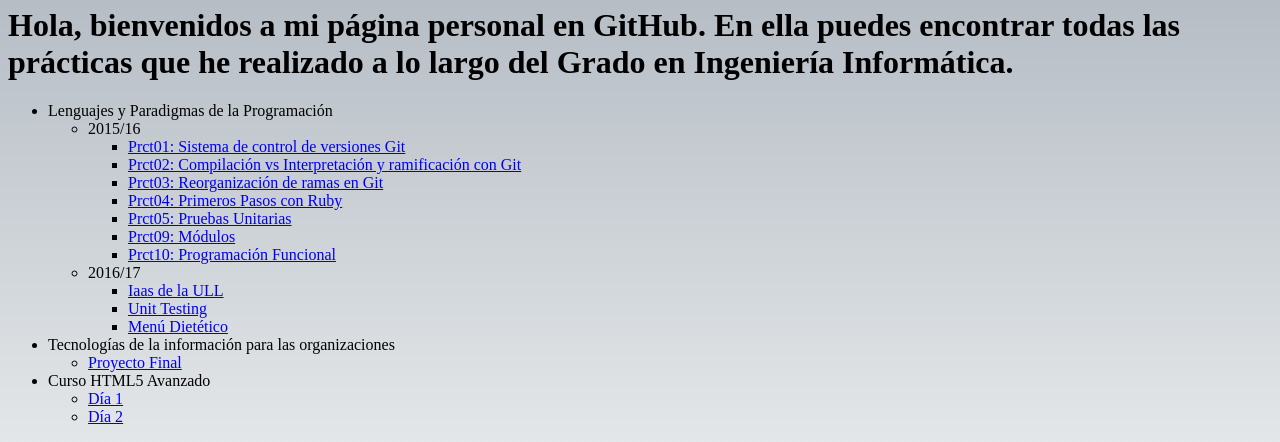
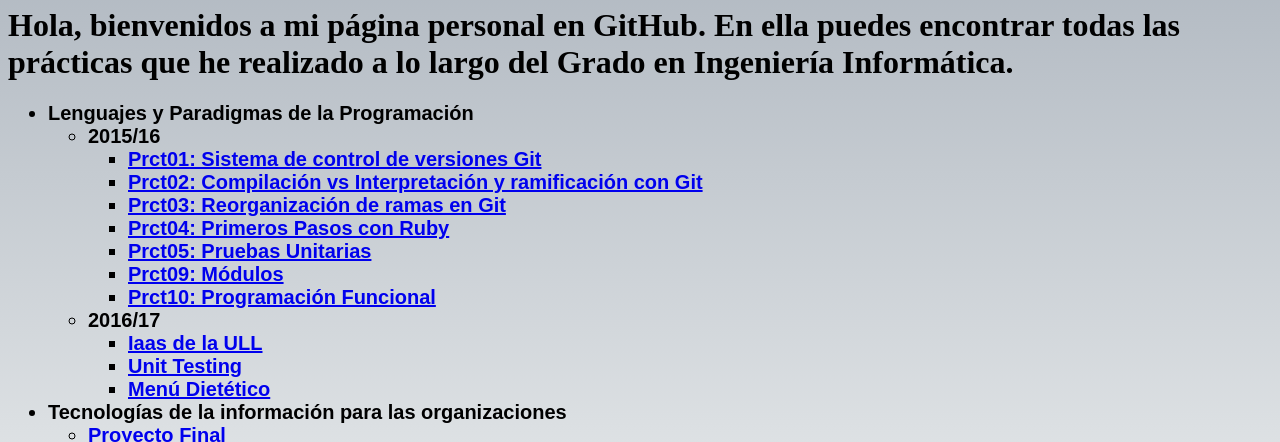
Before and after one commit to alu0100825145/alu0100825145.github.io, a plain HTML site: page index.html in a window 1280 px wide. Shown: the part 73-515 px from the top of the page. Drawn offline with nearby package versions, Linux system fonts and the light colour scheme; a script that the page names is missing.

Commit message:
Update style.css

```diff
--- a/style.css
+++ b/style.css
@@ -7,3 +7,8 @@ body{
 	color: white;
 	text-align: center;
 }
+#repositorios{
+	width: 700px;
+	height: auto;
+	font: normal bold 20px sans-serif;
+}
```
